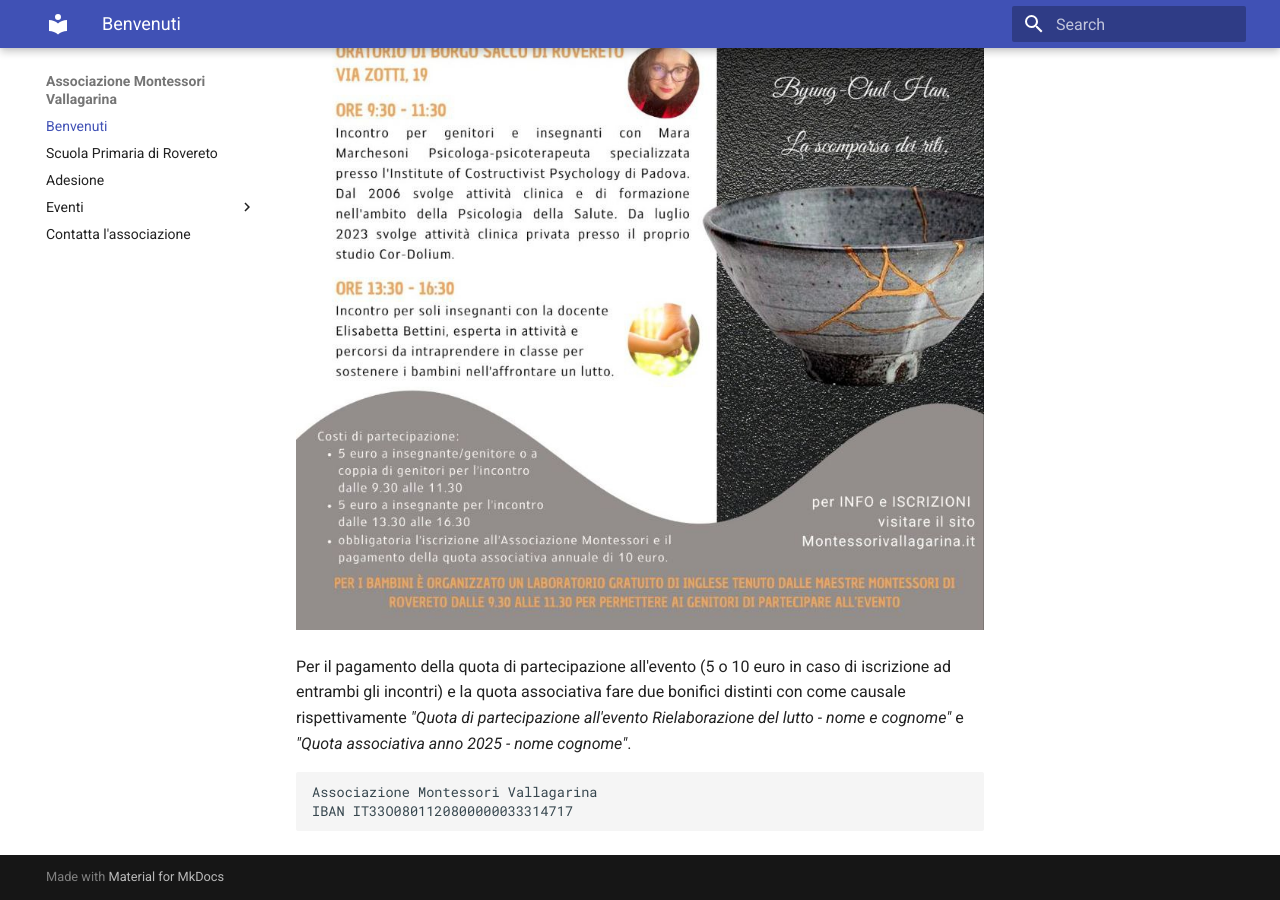
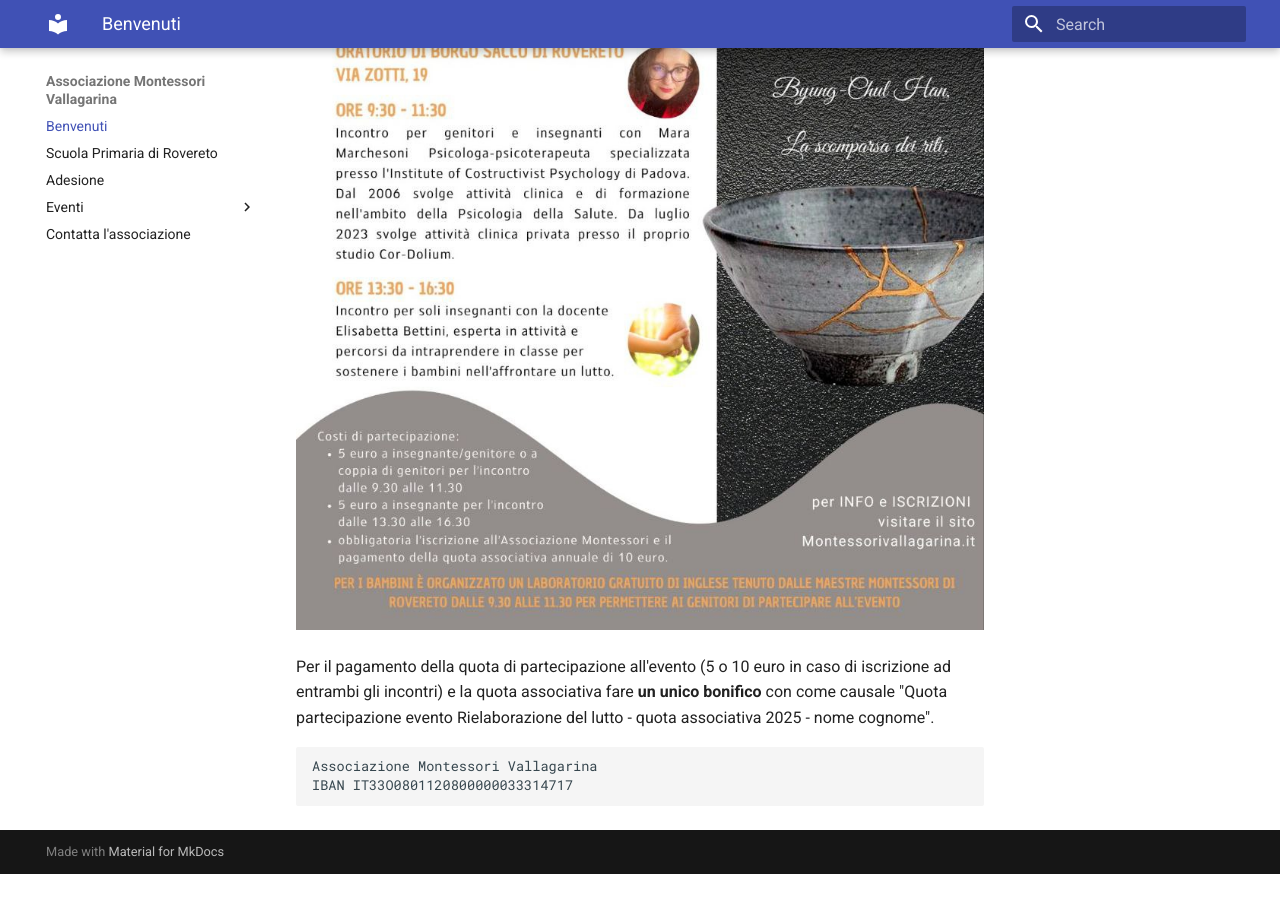
Before and after one commit to Associazione-Montessori-Vallagarina/montessorivallagarina.it, an MkDocs documentation site: the page built from docs/index.md, in a window 1280 px wide and 900 px high, scrolled down 1750 px. Built offline with MkDocs 1.6.1 and Material for MkDocs 9.7.7, drawn with Linux system fonts in a browser that asks for light colours; after the commit the page ends 2624 px from its top, so only the background shows below that.

Commit message:
update the payment instruction on the home

````diff
--- a/docs/index.md
+++ b/docs/index.md
@@ -19,7 +19,7 @@
 
 ![Rielaborazione del lutto](blog/2025-02-15.jpg)
 
-Per il pagamento della quota di partecipazione all'evento (5 o 10 euro in caso di iscrizione ad entrambi gli incontri) e la quota associativa fare due bonifici distinti con come causale rispettivamente *"Quota di partecipazione all'evento Rielaborazione del lutto - nome e cognome"* e *"Quota associativa anno 2025 - nome cognome"*.
+Per il pagamento della quota di partecipazione all'evento (5 o 10 euro in caso di iscrizione ad entrambi gli incontri) e la quota associativa fare **un unico bonifico** con come causale "Quota partecipazione evento Rielaborazione del lutto - quota associativa 2025 - nome cognome".
 
 
 ```
````
